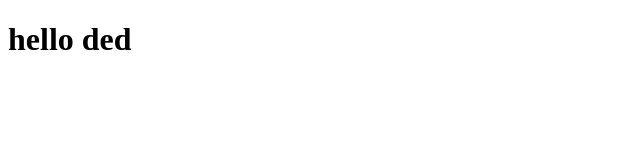
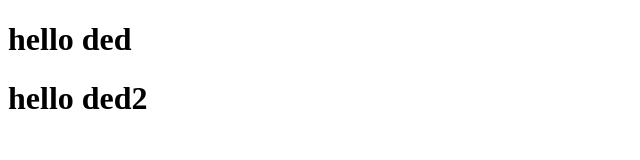
Before and after one commit to DariaLemeshko/OOP-1, a plain HTML site: page index.html in a window 1280 px wide. Shown: the whole page, without its empty margins (0-640 px from the left). Drawn offline with Linux system fonts and the light colour scheme.

Commit message:
second commit

```diff
--- a/index.html
+++ b/index.html
@@ -8,5 +8,6 @@
 </head>
 <body>
     <h1>hello ded</h1>
+    <h1>hello ded2</h1>
 </body>
 </html>
```
Also changed, not shown: 1 other file.
